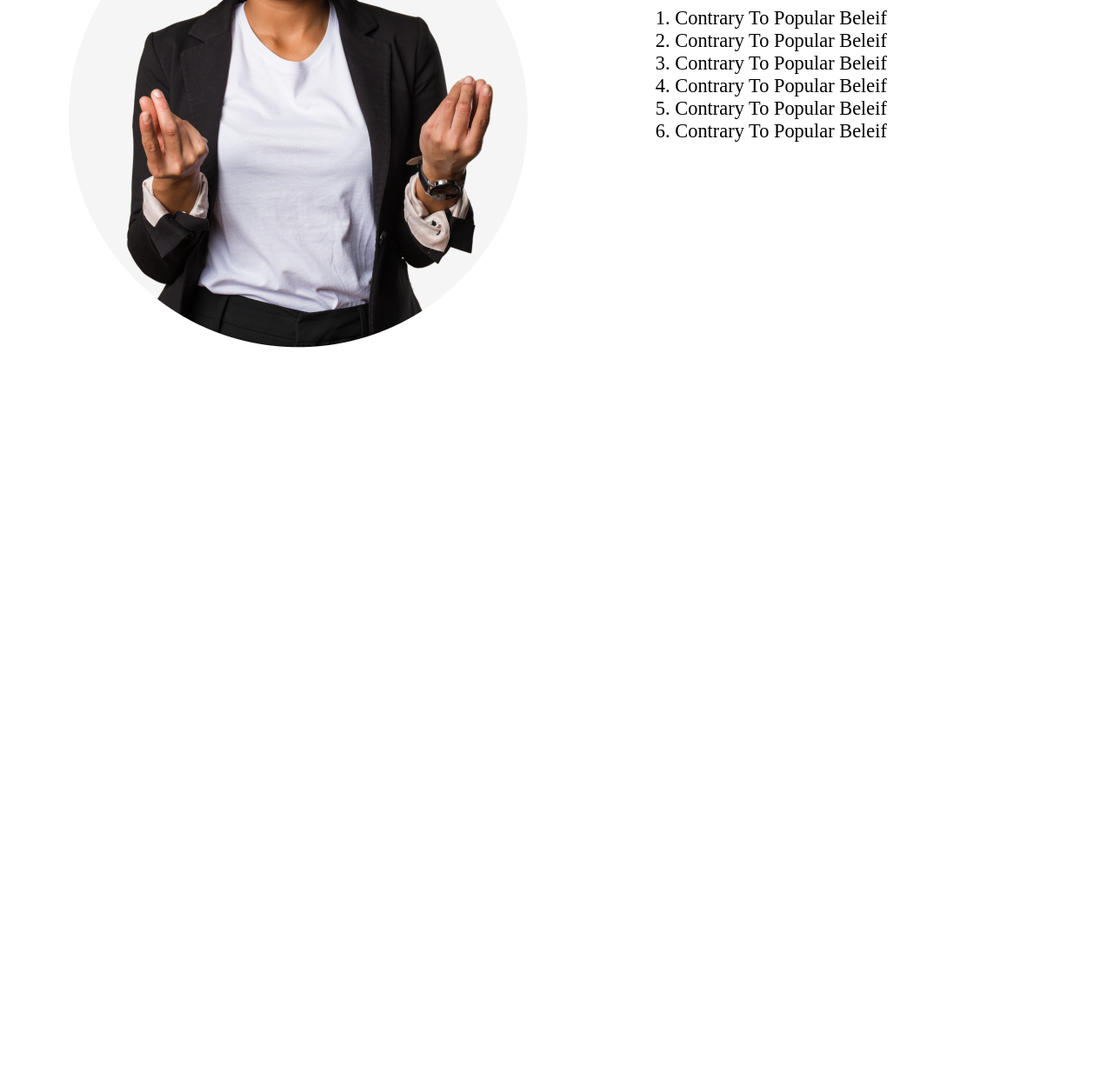
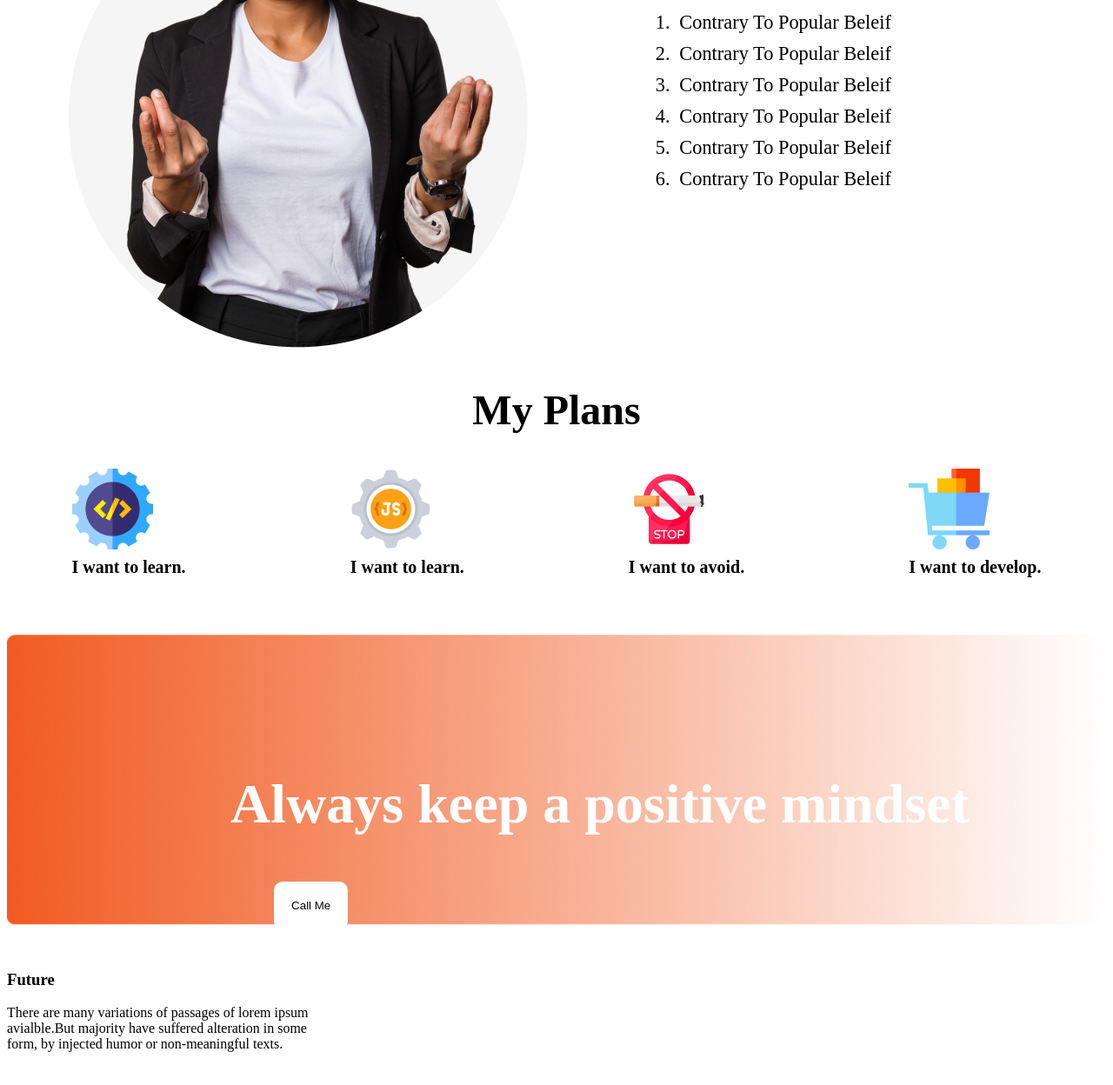
Before and after one commit to tahmid456/new-year-developer, a plain HTML site: page index.html in a window 1280 px wide. Shown: the part 972-2220 px from the top of the page at 87% size. Before the commit the page ends 1384 px from the top, so only its background shows below. Drawn offline with Linux system fonts and the light colour scheme.

Commit message:
header & main is finished

```diff
--- a/index.html
+++ b/index.html
@@ -61,12 +61,67 @@
 
 </div>
 
+<div class="plan-container">
+<h2 class="plan-title">My Plans</h2>
+
+<div class="plans">
+<div class="plan-web">
+    <img class="plan-photo" src="./images/icons/web.png" alt="">
+    <h5 class="plan-info">I want to learn.</h5>
+</div>
+<div class="plan-js">
+
+    <img class="plan-photo" src="./images/icons/js.png" alt="">
+    <h5 class="plan-info">I want to learn.</h5>
+
+</div>
+
+<div class="plan-addiction">
+
+    <img class="plan-photo" src="./images/icons/smoke.png" alt="">
+    <h5 class="plan-info">I want to avoid.</h5>
+
+</div>
+
+<div class="plan-ecommerce">
+
+
+    <img class="plan-photo" src="./images/icons/ecom.png" alt="">
+    <h5 class="plan-info">I want to develop.</h5>
+
+
+</div>
+
+
+</div>
+
+
+</div>
+
+<div class="mindset-container">
+<div class="mindset-info">
+
+
+    <h1 class="mindset-title">Always keep a positive mindset</h1>
+    <button class="mindset-btn">Call Me</button>
+
+
+</div>
+</div>
+
 </main>
     <!-- main ends here -->
 
     <!-- footer starts here -->
 <footer>
+<div class="footer-future">
 
+<h3>Future</h3>
+
+<p>There are many variations of passages of lorem ipsum <br> avialble.But majority have suffered alteration in some <br> form, by injected humor or non-meaningful texts. </p>
+<br></p>
+
+</div>
 
 </footer>
     <!-- footer ends here -->
--- a/styles/style.css
+++ b/styles/style.css
@@ -83,5 +83,68 @@ ol,li{
 
 font-size: 1.4rem;
 text-transform: capitalize;
+padding: 5px;
 
 }
+
+.plan-title{
+
+text-align: center;
+font-size: 3rem;
+font-weight: bolder;
+
+}
+
+.plans{
+
+display: flex;
+gap: 40px;
+justify-content: space-around;
+
+}
+
+.plan-info{
+
+    margin-top: 5px;
+    font-size: 20px;
+
+}
+
+.mindset-container{
+height: 50vh;
+background-image: url('../images/gradient2.png');
+background-repeat: no-repeat;
+background-size: contain;
+background-position: center;
+display: flex;
+justify-content: center;
+align-items: center;
+}
+
+.mindset-title{
+
+font-size: 4rem;
+color:white;
+
+
+}
+
+.mindset-btn{
+
+border:none;
+border-radius: 10px;
+padding:20px;
+margin-top: 10px;
+background-color: white;
+margin-left: 50px;
+cursor: pointer;
+
+
+}
+
+.mindset-info{
+
+margin-left: 100px;
+margin-top: 120px;
+
+}
```
